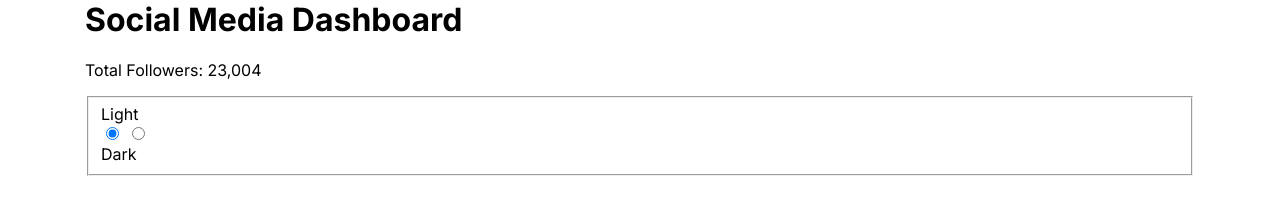
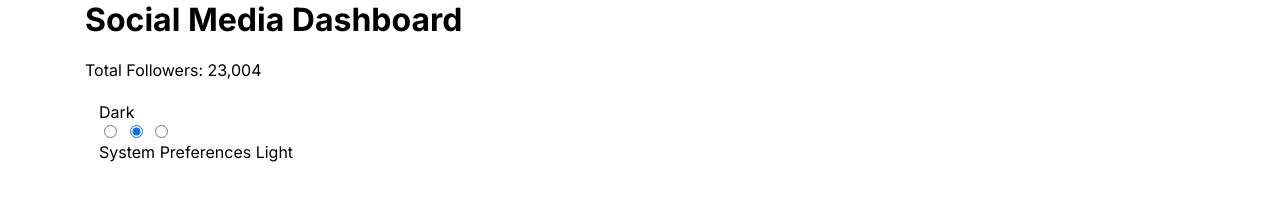
Before and after one commit to oluseguncodess/html-css-javascript-projects, a plain HTML site: page social-media-dashboard/index.html in a window 1280 px wide. Drawn offline with Linux system fonts and the light colour scheme.

```diff
--- a/social-media-dashboard/app/scss/components/toggle.scss
+++ b/social-media-dashboard/app/scss/components/toggle.scss
@@ -1,8 +1,12 @@
-
-
+@use '../util/' as util;
+@use '../globals/' as globs;
 .toggle {
+    border: none;
 
     &__button {
         border-radius: 50%;
+        width: util.rem(16rem);
+        height: util.rem(16rem);
+        background-color: var(--toggle);
     }
 }
--- a/social-media-dashboard/app/scss/globals/colors.scss
+++ b/social-media-dashboard/app/scss/globals/colors.scss
@@ -1,3 +1,5 @@
+
+
 :root {
     //colors
     --limegreen: hsl(163, 72%, 41%);
@@ -10,9 +12,9 @@
     --youtube: hsl(348, 97%, 39%);
 
     //TOGGLE
-    --toggle-dark: linear-gradient(to right, hsl(210, 78%, 56%), hsl(146, 68%, 55%));
-    --toggle-light: hsl(230, 22%, 74%);
-
+    --toggle-bg-start: hsl(210, 78%, 56%);
+    --toggle-bg-end: hsl(146, 68%, 55%);
+    --toggle: hsl(230, 22%, 74%);
     //Dark Theme
     --dark-bg: hsl(230, 17%, 14%);
     --darker-top-bg: hsl(232, 19%, 15%);
--- a/social-media-dashboard/index.html
+++ b/social-media-dashboard/index.html
@@ -20,15 +20,17 @@
         <h1>Social Media Dashboard</h1>
         <p>Total Followers: 23,004</p>
 
-        <fieldset aria-label="theme toggle" role="radiogroup">
+        <fieldset class="toggle" aria-label="theme toggle" role="radiogroup">
+            <label for="dark">Dark</label>
+            <div class="toggle__wrapper">
+                <input type="radio" name="theme" id="dark">
+                <input type="radio" name="theme" id="system" checked>
+                <input type="radio" name="theme" id="light">
+                <span aria-hidden="true" class="toggle__background"></span>
+                <span aria-hidden="true" class="toggle__button"></span>
+            </div>
+            <label for="dark">System Preferences</label>
             <label for="light">Light</label>
-            <div class="toggle__wrapper">
-                <input type="radio" name="theme" id="light" checked>
-                <input type="radio" name="theme" id="dark">
-                <span aria-hidden="true" class="c-toggle__background"></span>
-                <span aria-hidden="true" class="c-toggle__background"></span>
-            </div>
-            <label for="dark">Dark</label>
         </fieldset>
     </header>
     <main>
```
Also changed, not shown: dist/styles/colors.css, dist/styles/style.css, dist/styles/toggle.css, 3 other files.
